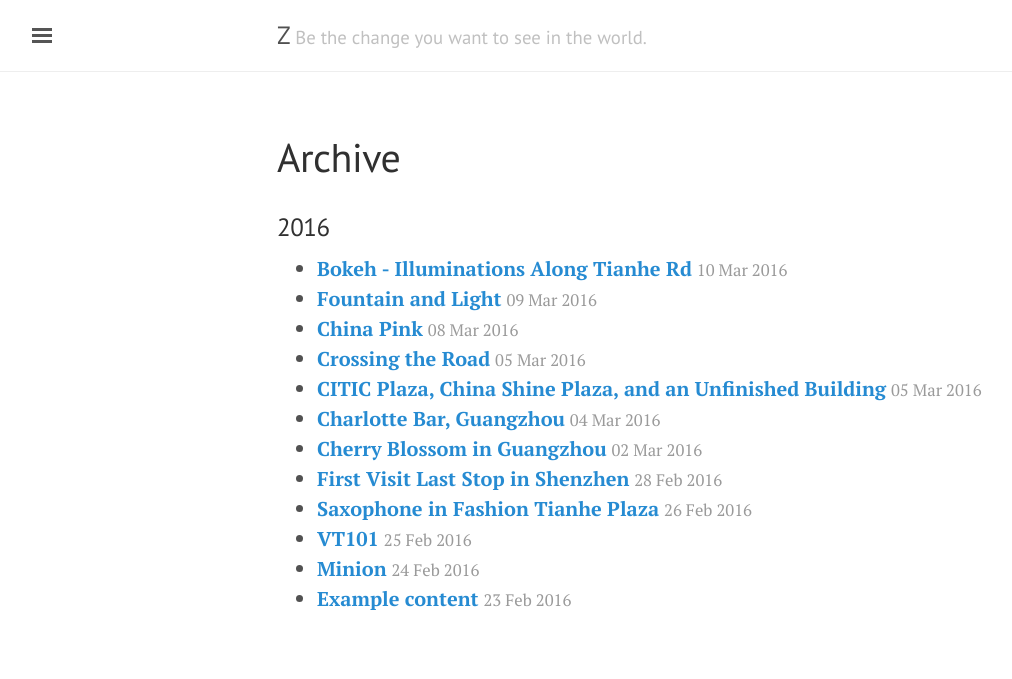
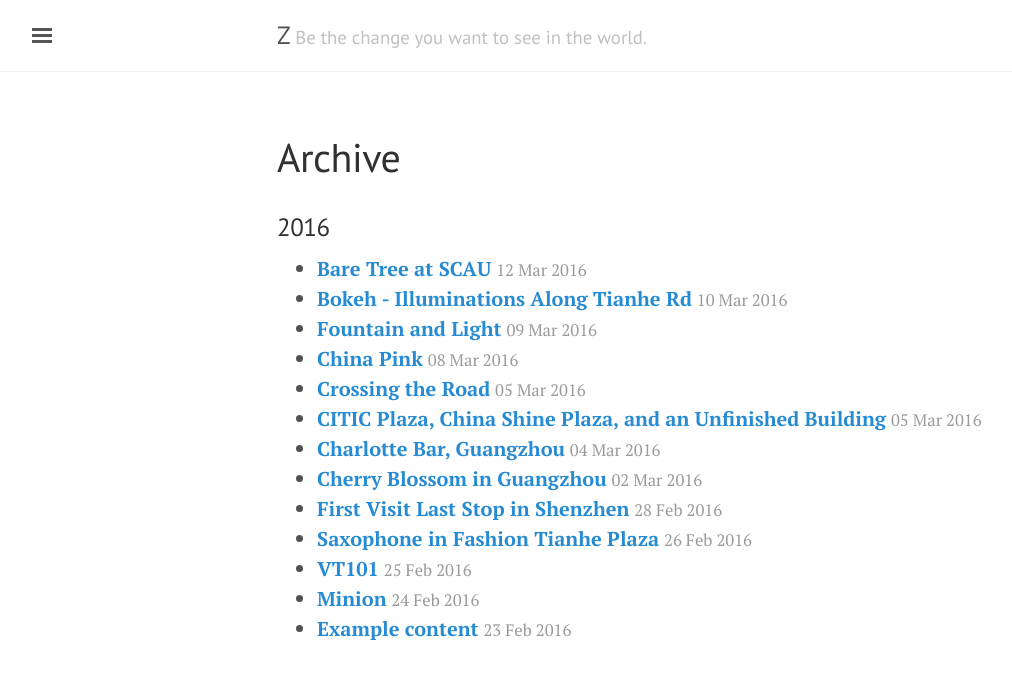
Before and after one commit to comacros/comacros.github.io, a Jekyll site: the page built from archive.md, in a window 1280 px wide. Shown: the top 679 px of the page, without its empty margins (3-1015 px from the left). Built offline with Jekyll 4.4.1, drawn with Linux system fonts in a browser that asks for light colours.

Commit message:
update archive with bare tree at scau

```diff
--- a/archive.md
+++ b/archive.md
@@ -5,6 +5,7 @@ title: Archive
 
 ### 2016
 
+* [**Bare Tree at SCAU**](http://xiongzh.com/2016/03/12/Bare-Tree-at-SCAU/) <small style="color:rgb(154,154,154)">12 Mar 2016</small>
 * [**Bokeh - Illuminations Along Tianhe Rd**](http://xiongzh.com/2016/03/10/Bokeh-Illuminations-Along-Tianhe-Rd/) <small style="color:rgb(154,154,154)">10 Mar 2016</small>
 * [**Fountain and Light**](http://xiongzh.com/2016/03/09/Fountain-and-Light/) <small style="color:rgb(154,154,154)">09 Mar 2016</small>
 * [**China Pink**](http://xiongzh.com/2016/03/08/China-Pink/) <small style="color:rgb(154,154,154)">08 Mar 2016</small>
```
